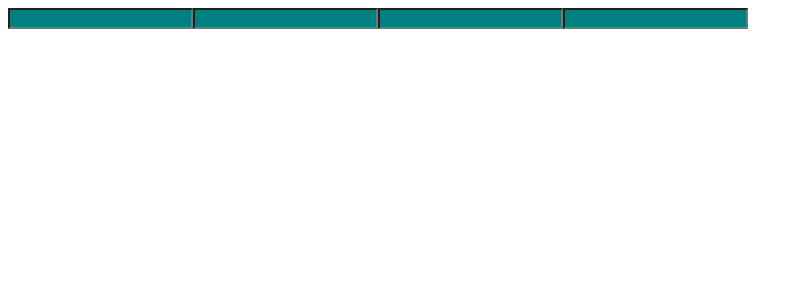
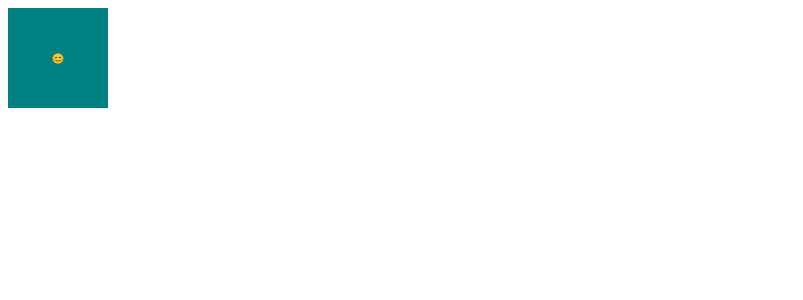
Before and after one commit to rlaclghks123/react-masterClass, a React (Create React App) app: page / in a window 1280 px wide. Shown: the top 300 px of the page, without its empty margins (0-803 px from the left). Built offline with nearby package versions, Linux system fonts and the light colour scheme.

Commit message:
styled-component-4
Pseudo Selector

```diff
--- a/src/App.js
+++ b/src/App.js
@@ -1,20 +1,44 @@
+
 import styled from "styled-components";
 
-const Father = styled.div`
+const Wrapper = styled.div`
 display:flex;`;
 
-const Input = styled.input.attrs({ required: true, minLength: 30 })
-  `background-color: teal`;
+const Emoji = styled.div`
+font-size: 50px;
+&:hover{
+  opacity: 0;
+}
+`;
+
+const Box = styled.div`
+width: 100px;
+height: 100px;
+background-color: teal;
+display: flex;
+justify-content: center;
+align-items: center;
+
+${Emoji}{
+  font-size: 10px;
+  cursor: pointer;
+}
+
+span{
+  font-size: 50px;
+
+}
+`;
+
 
 
 function App() {
   return (
-    <Father>
-      <Input />
-      <Input />
-      <Input />
-      <Input />
-    </Father>
+    <Wrapper>
+      <Box>
+        <Emoji as="span">😊</Emoji>
+      </Box>
+    </Wrapper>
   );
 }
 
```
